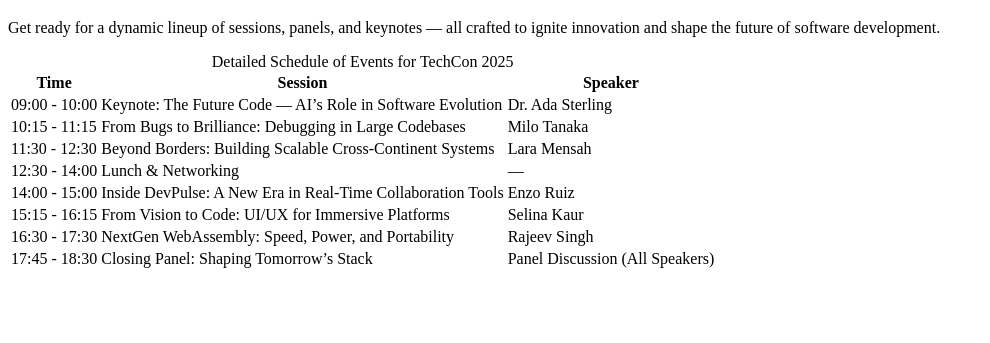
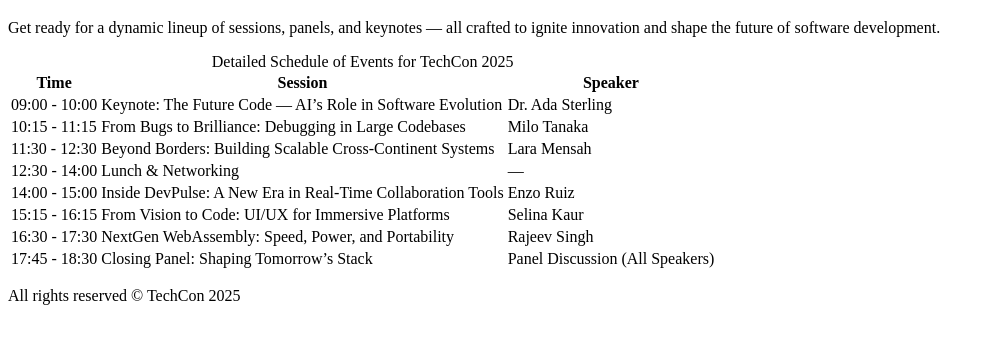
Before and after one commit to jeremiahongwenyi/TechCon_HTML, a plain HTML site: page techcon_website/images/schedule.html in a window 1280 px wide. Shown: the part 213-556 px from the top of the page, without its empty margins (0-990 px from the left). Drawn offline with Linux system fonts and the light colour scheme.

Commit message:
add footer

```diff
--- a/techcon_website/images/schedule.html
+++ b/techcon_website/images/schedule.html
@@ -76,6 +76,10 @@
   </table>
 </main>
 
+  <footer>
+        <p>All rights reserved &copy; TechCon 2025 </p>
+    </footer>
+
 
 </body>
 </html>
```
